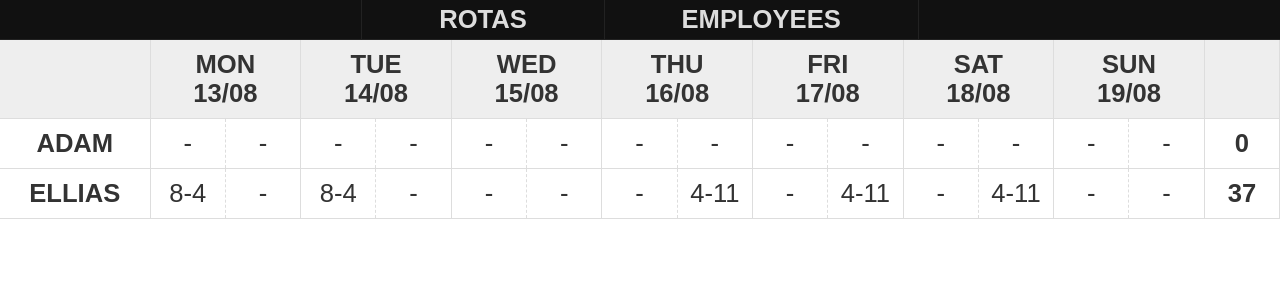
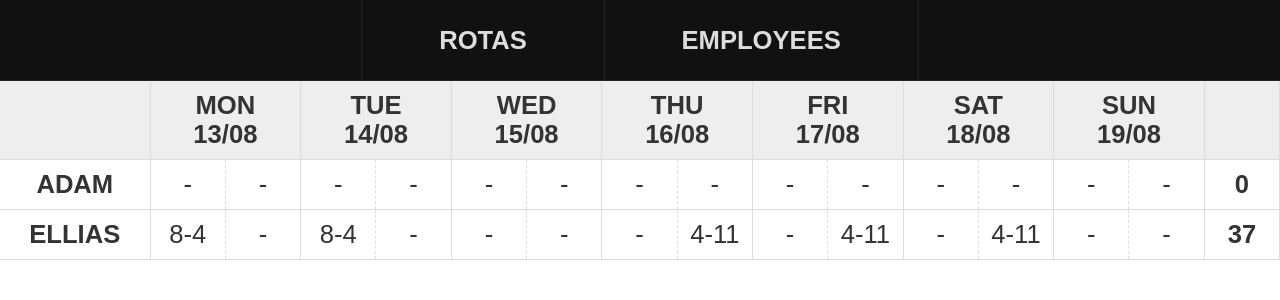
Before and after one commit to cristianrgreco/rota-web, a React (Create React App) app: page / in a window 1280 px wide. Shown: the top 300 px of the page. Built offline with nearby package versions, Linux system fonts and the light colour scheme; a web font is replaced by a local one.

Commit message:
Update NavItem padding

```diff
--- a/src/Nav/index.css
+++ b/src/Nav/index.css
@@ -12,7 +12,7 @@
   display: flex;
   justify-content: center;
   box-sizing: border-box;
-  padding: 5px 3rem;
+  padding: 1rem 3rem;
   border-right: 1px solid #222;
   color: #ddd;
   background-color: #111;
```
